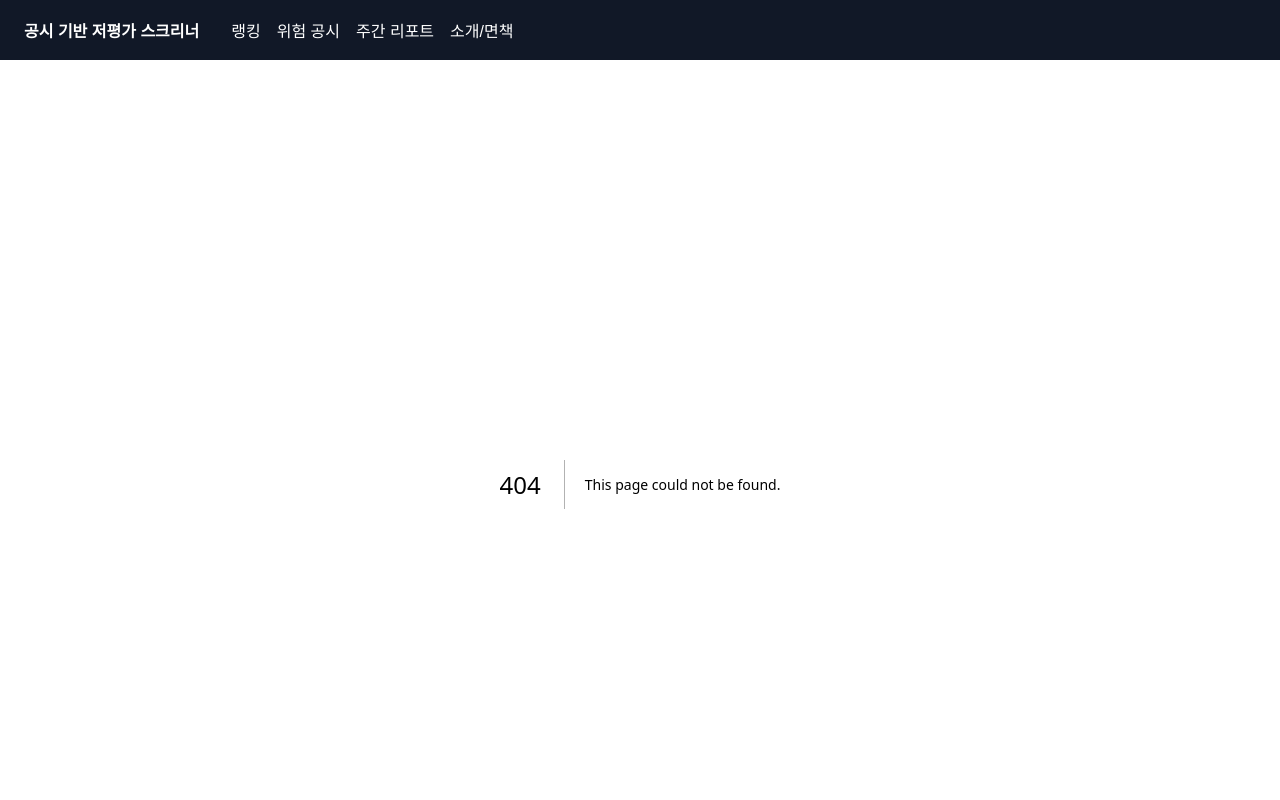
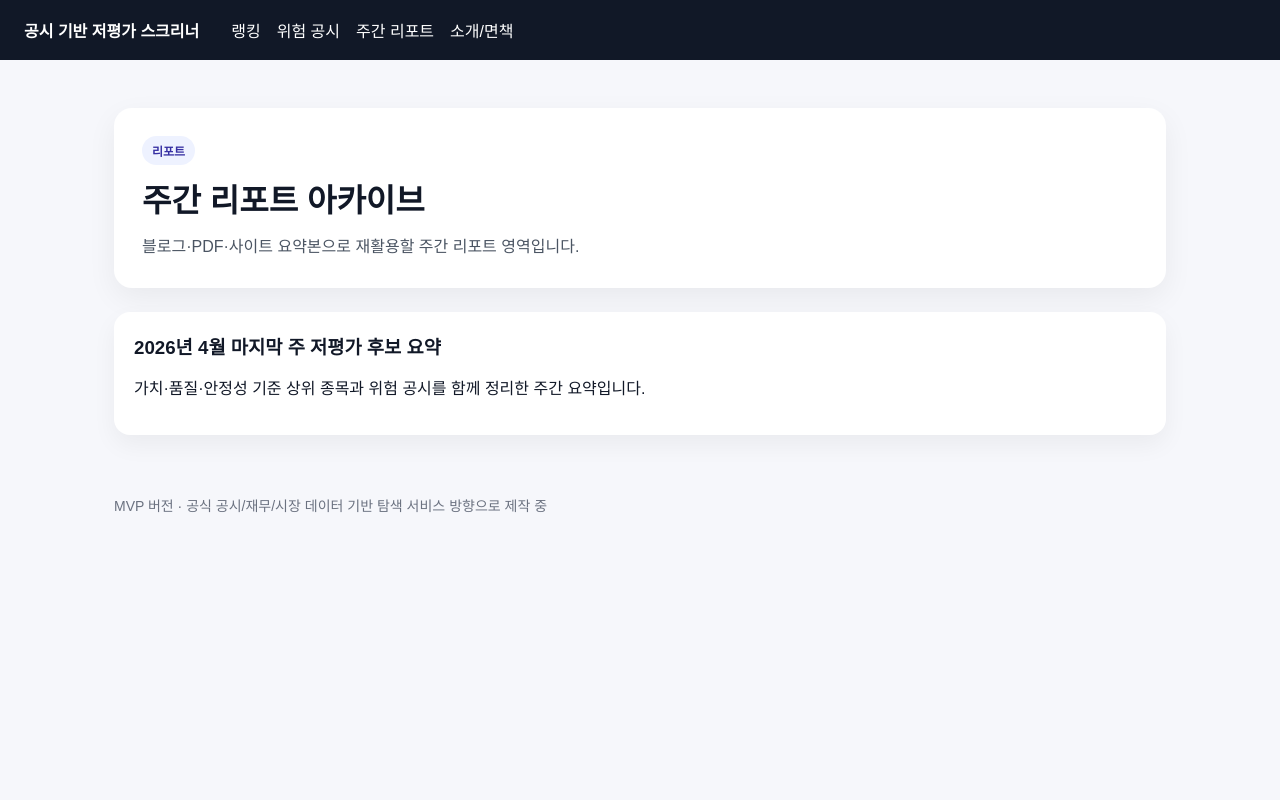
Before and after one commit to DcoyA/screener, a Next.js app: page /reports in a window 1280 px wide. Before the commit this address had no page. Shown: the top 800 px of the page. Built offline with nearby package versions, Linux system fonts and the light colour scheme.

Commit message:
Create page.js

```diff
--- /dev/null
+++ b/app/reports/page.js
@@ -0,0 +1,24 @@
+import { sampleReports } from "../lib/sampleData";
+
+export default function ReportsPage() {
+  return (
+    <>
+      <section className="hero">
+        <div className="badge">리포트</div>
+        <h1>주간 리포트 아카이브</h1>
+        <p>
+          블로그·PDF·사이트 요약본으로 재활용할 주간 리포트 영역입니다.
+        </p>
+      </section>
+
+      <div className="grid">
+        {sampleReports.map((report) => (
+          <div className="card" key={report.id}>
+            <h3>{report.title}</h3>
+            <p>{report.summary}</p>
+          </div>
+        ))}
+      </div>
+    </>
+  );
+}
```
